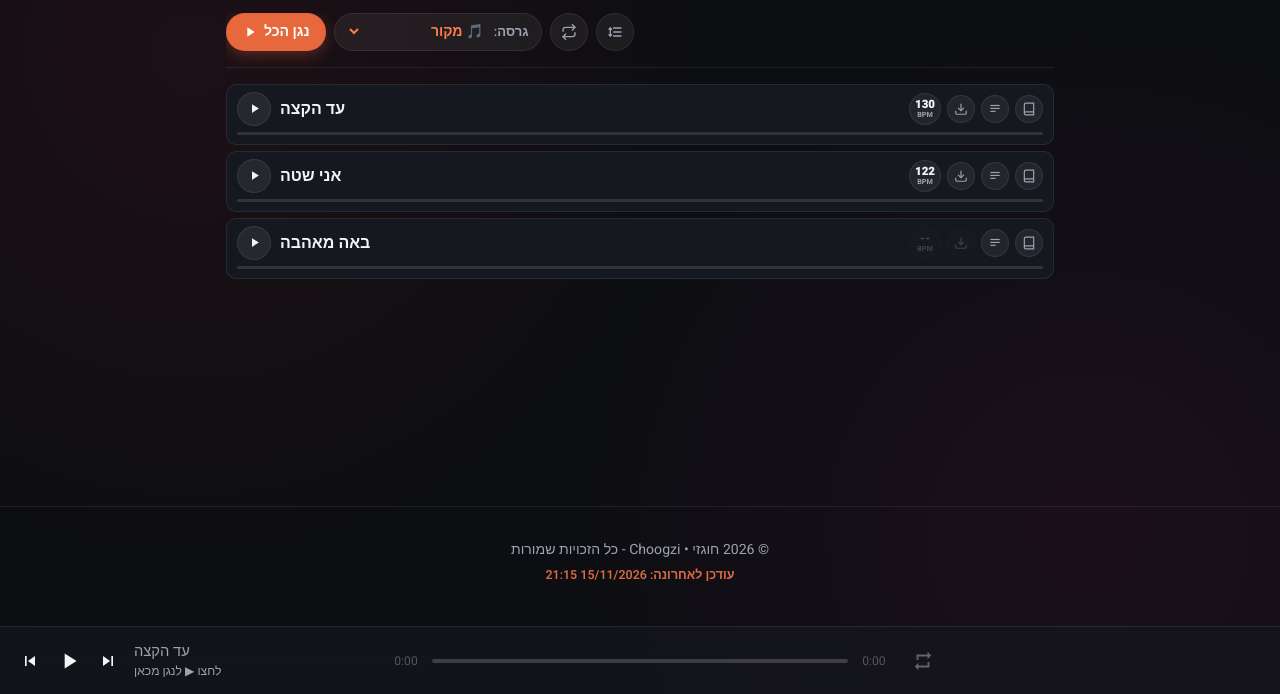
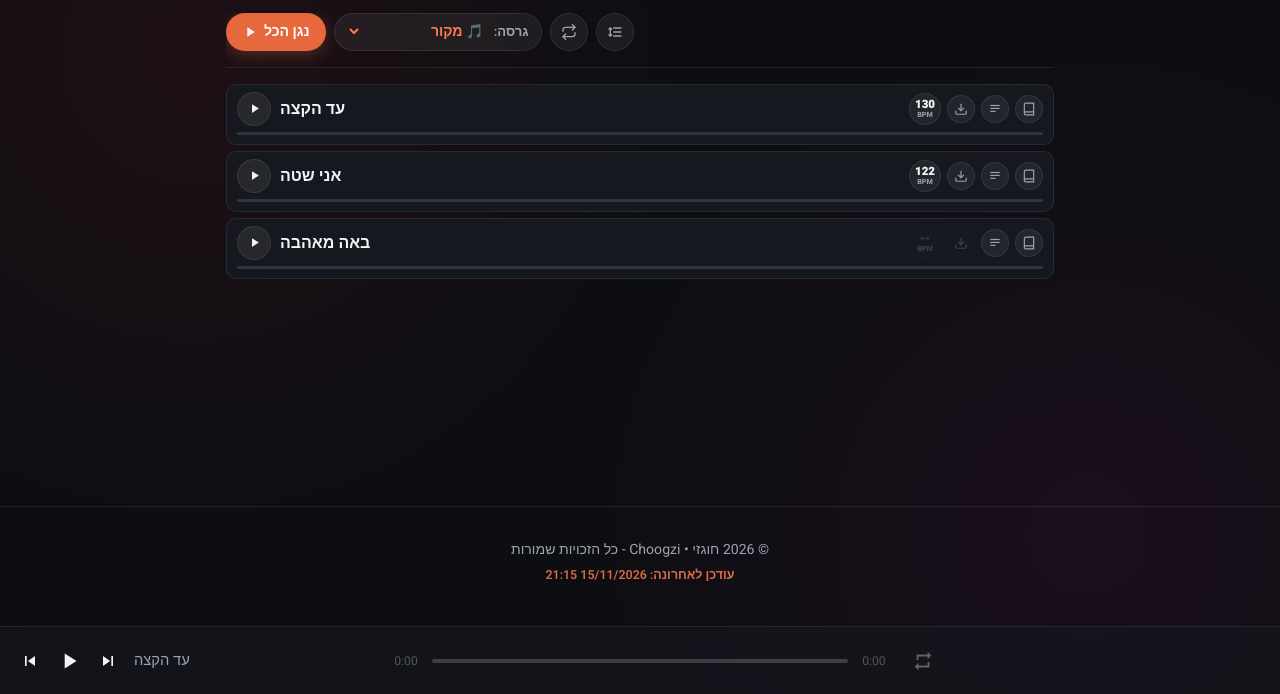
Before and after one commit to maoryar/maoryar.github.io, a plain HTML site: page hugzi/setlist.html in a window 1280 px wide. Shown: the part 106-800 px from the top of the page. Drawn offline with Linux system fonts and the light colour scheme; no server answers.

Commit message:
Setlist: no idle hint under the player title
Co-Authored-By: Claude Opus 5.5 <noreply@anthropic.com>
Claude-Session: https://claude.ai/code/session_01RJTm1rnDgQE7BUZbtkZhT8

```diff
--- a/assets/setlist.css
+++ b/assets/setlist.css
@@ -465,7 +465,7 @@ main {
     text-overflow: ellipsis;
 }
 
-/* Under the title: the idle hint, or the loop's range. */
+/* Under the title: the loop's range; hidden when empty. */
 .player-time {
     unicode-bidi: plaintext;
     text-align: left;
--- a/assets/setlist/main.js
+++ b/assets/setlist/main.js
@@ -307,13 +307,13 @@ function bindPlayerUi(player, rows, viewer) {
         });
 
         // Always shown. Idle (nothing loaded yet): play starts the set from
-        // the song it names.
+        // the song it names; no line under the title.
         const idle = index < 0;
         bar.classList.toggle('idle', idle);
         if (idle) {
             const start = player.songs[startIndex(player, viewer)];
             title.textContent = start ? start.title : '—';
-            time.textContent = start ? 'לחצו ▶ לנגן מכאן' : '';
+            time.textContent = '';
         } else if (index !== failedIndex) {
             title.textContent = player.song.title;   // the times are on the timeline
         }
--- a/assets/setlist/timeline.js
+++ b/assets/setlist/timeline.js
@@ -51,9 +51,9 @@ export function bindTimeline(player) {
         track.setAttribute('aria-valuenow', String(Math.round(ready ? now : 0)));
         track.setAttribute('aria-valuetext', `${formatTime(now)} / ${formatTime(d)}`);
 
-        // The line under the title: the idle hint (main.js), else the loop.
+        // The line under the title: the loop's range, else empty (hidden).
         if (!loop) {
-            if (player.index >= 0) loopText.textContent = '';
+            loopText.textContent = '';
             return;
         }
         range.style.left = pct(loop.a, d);
```
